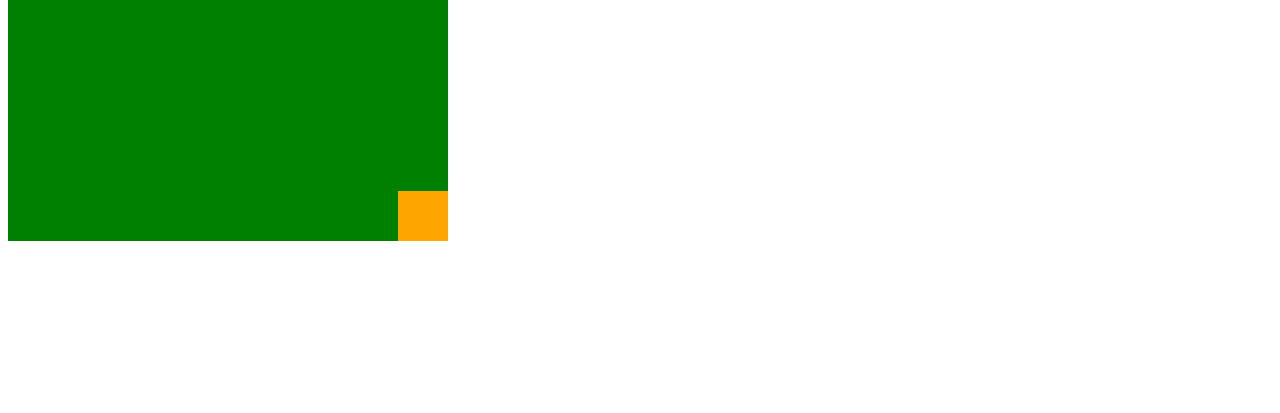
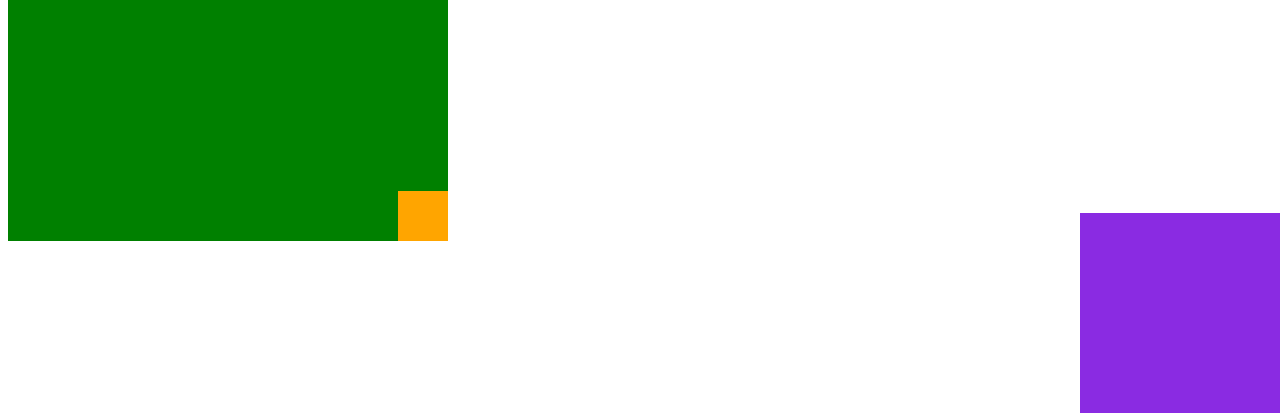
Before and after one commit to alperenmsl/2cWI, a plain HTML site: page Web/06_Flexbox/06_0Exercise/06_0Exercise.html in a window 1280 px wide. Shown: the part 387-800 px from the top of the page. Drawn offline with Linux system fonts and the light colour scheme.

Commit message:
finished 06_0Exercise

```diff
--- a/Web/06_Flexbox/06_0Exercise/style.css
+++ b/Web/06_Flexbox/06_0Exercise/style.css
@@ -30,5 +30,10 @@
   bottom: 0;
 }
 .purple-box {
-
+  background-color: blueviolet;
+    position: fixed;
+    bottom: 0px;
+    right: 0px;
+    width: 200px;
+    height: 200px;
 }
```
